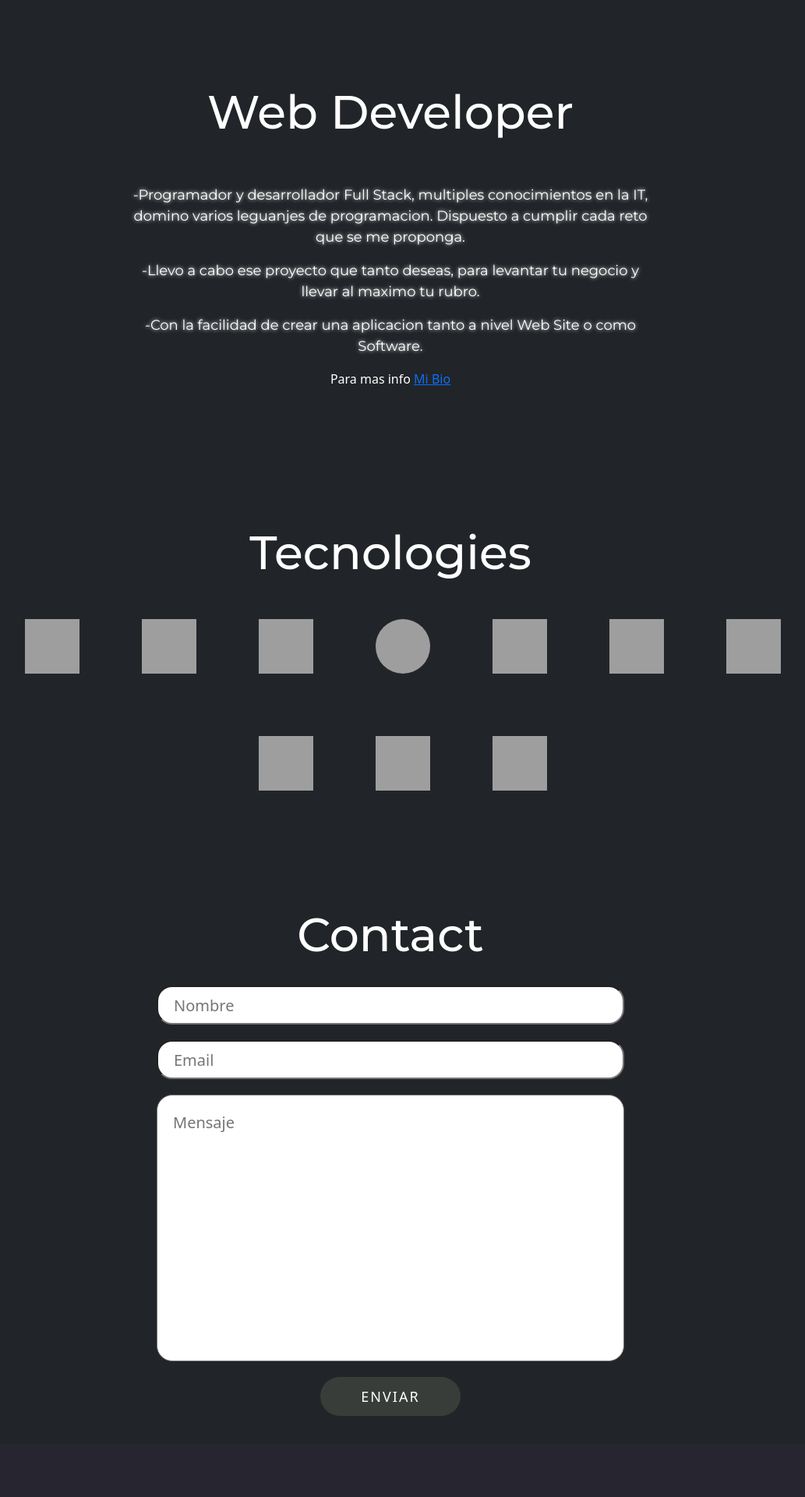
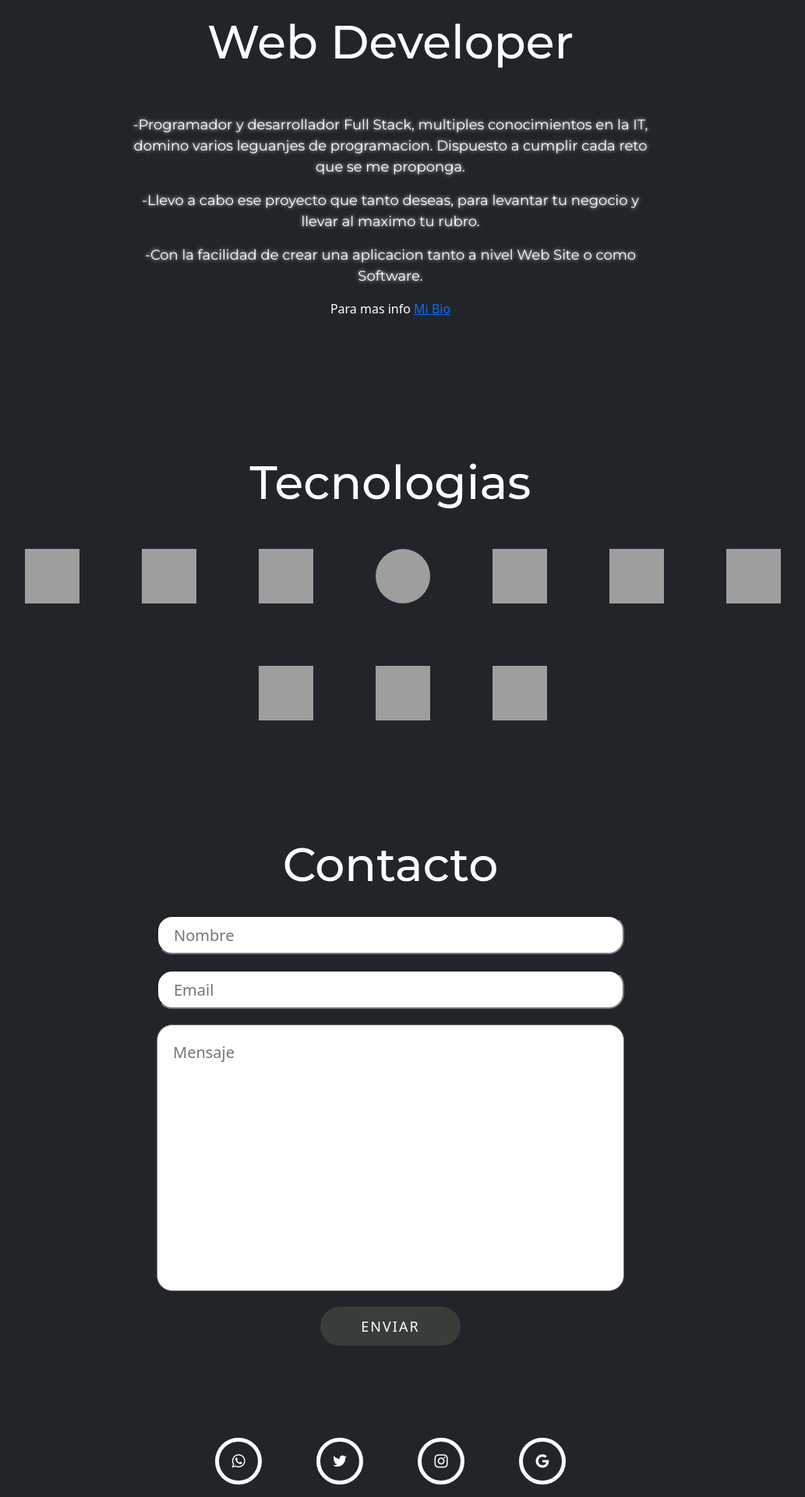
Before and after one commit to Emaprosk/emamagurno, a PHP site: template Views/index.php in a window 1280 px wide. Shown: the part 451-2371 px from the top of the page at 78% size, without its empty margins (139-1172 px from the left). Before the commit the page ends 2267 px from the top, so only its background shows below. Run offline with PHP 8.4, Linux system fonts and the light colour scheme; the template is opened without the code that fills it, so the values that code supplies are empty; some libraries are stand-ins or nearby versions; grey boxes are pictures that could not be loaded.

Commit message:
16/1 mejoras

```diff
--- a/Views/css/styles.css
+++ b/Views/css/styles.css
@@ -72,9 +72,11 @@ h1{
 }
 
 #imgperfil{
+     margin-left: 15%;
      border-radius: 50%;
-     width: 300px;
-     height: 300px;
+     width: 70%;
+     height: auto;
+
 }
 
 .divicons{
@@ -114,3 +116,58 @@ h1{
      justify-content: space-between;
      padding: 40px;
 }
+
+.containerSocial{
+	height: 240px;
+	display: flex;
+	justify-content: center;
+	align-items: center;
+}
+.social {
+	color: #fff;
+	list-style: none;
+	padding: 0;
+	display: flex;
+	justify-content: space-between;
+	width: 450px;
+}
+
+.social__list {
+	width: 60px;
+	height: 60px;
+	border-radius: 50%;
+	border: 5px solid #fff;
+	display: flex;
+	justify-content: center;
+	align-items: center;
+	font-size: 20px;
+	transition: all 0.3s;
+}
+
+.social__list {
+	cursor: pointer;
+}
+
+.whatsapp:hover {
+	border-color: #4dc247;
+	box-shadow: 0px 0px 20px #4dc247, inset 0px 0px 15px #4dc247;
+	color: #4dc247;
+}
+
+.twitter:hover {
+	border-color: #00aced;
+	box-shadow: 0px 0px 20px #00aced, inset 0px 0px 20px #00aced;
+	color: #00aced;
+}
+
+.instagram:hover {
+	border-color: #bc2a8d;
+	box-shadow: 0px 0px 20px #bc2a8d, inset 0px 0px 15px #bc2a8d;
+	color: #bc2a8d;
+}
+
+.google:hover {
+	border-color: #dd4b39;
+	box-shadow: 0px 0px 20px #dd4b39, inset 0px 0px 15px #dd4b39;
+	color: #dd4b39;
+}
--- a/Views/footer.php
+++ b/Views/footer.php
@@ -1,10 +1,32 @@
+<div class="containerSocial">
+    <ul class="social">
+        <li class="social__list whatsapp">
+            <a href="https://wa.me/qr/JZSRA6DKPUSRH1" style="color:inherit"><i class="fa fa-whatsapp"></i></a>
+        </li>
+        <li class="social__list twitter">
+            <a href="https://twitter.com/EmanuelMagu" style="color:inherit"><i class="fa fa-twitter"></i></a>
+        </li>
+        <li class="social__list instagram">
+            <a href="https://www.instagram.com/emamagurno/" style="color:inherit"><i class="fa fa-instagram"></i></a>
+        </li>
+        <li class="social__list google">
+            <a href="mailto:magurnoema@gmail.com?subject=Contacto Por Web"
+            style="color:inherit"><i class="fa fa-google"></i></a>
+        </li>
+    </ul>
+</div>
+    <script src="https://cdn.jsdelivr.net/npm/bootstrap@5.2.3/dist/js/bootstrap.bundle.min.js"></script>
 
-    <script src="https://cdn.jsdelivr.net/npm/bootstrap@5.2.3/dist/js/bootstrap.bundle.min.js"></script>
-     <script src="https://cdn.jsdelivr.net/npm/@popperjs/core@2.11.6/dist/umd/popper.min.js"
-     integrity="sha384-oBqDVmMz9ATKxIep9tiCxS/Z9fNfEXiDAYTujMAeBAsjFuCZSmKbSSUnQlmh/jp3" crossorigin="anonymous"></script>
-     <script src="https://cdn.jsdelivr.net/npm/bootstrap@5.2.3/dist/js/bootstrap.min.js"
-     integrity="sha384-cuYeSxntonz0PPNlHhBs68uyIAVpIIOZZ5JqeqvYYIcEL727kskC66kF92t6Xl2V" crossorigin="anonymous"></script>
-    </body>
+    <script src="https://cdn.jsdelivr.net/npm/bootstrap@5.2.3/dist/js/bootstrap.bundle.min.js"
+    integrity="sha384-kenU1KFdBIe4zVF0s0G1M5b4hcpxyD9F7jL+jjXkk+Q2h455rYXK/7HAuoJl+0I4" crossorigin="anonymous"></script>
+
+    <script src="https://cdn.jsdelivr.net/npm/@popperjs/core@2.11.6/dist/umd/popper.min.js"
+    integrity="sha384-oBqDVmMz9ATKxIep9tiCxS/Z9fNfEXiDAYTujMAeBAsjFuCZSmKbSSUnQlmh/jp3" crossorigin="anonymous"></script>
+
+    <script src="https://cdn.jsdelivr.net/npm/bootstrap@5.2.3/dist/js/bootstrap.min.js"
+    integrity="sha384-cuYeSxntonz0PPNlHhBs68uyIAVpIIOZZ5JqeqvYYIcEL727kskC66kF92t6Xl2V" crossorigin="anonymous"></script>
+</body>
+
 
 
 </html>
--- a/Views/header.php
+++ b/Views/header.php
@@ -12,9 +12,11 @@
 
      <link rel="stylesheet" href="<?php echo CSS_PATH?>btn.css">
 
+     <link rel="icon" href="<?php echo IMG_PATH?>html-5.png">
 
+     <link rel="stylesheet" href="https://maxcdn.bootstrapcdn.com/font-awesome/4.7.0/css/font-awesome.min.css">
 
      <title>Home</title>
 
 </head>
-<body class="bg-dark" id="bodu">
+<body class="bg-dark">
--- a/Views/index.php
+++ b/Views/index.php
@@ -4,7 +4,7 @@
 <main id="all-body">
      <div class="container">
           <div class="divcenter" style="margin-top: 150px;">
-               <div style="">
+               <div>
                     <img id="imgperfil" src="<?php echo IMG_PATH?>perfil.jpg" alt="perfil">
                </div>
           </div>
@@ -29,7 +29,7 @@
 
           <div class="divicons" style="margin-top: 150px;">
                <div class="divcenter">
-                    <h1 style="color: white;">Tecnologies</h1>
+                    <h1 style="color: white;">Tecnologias</h1>
                </div>
                <ul class="ulicons">
                     <li class="liicons"><img id="imgicons" src="<?php echo IMG_PATH?>html-5.png" alt=""></li>
@@ -45,7 +45,7 @@
                </ul>
           </div>
 
-          <div class="divcenter" style="margin-top: 100px;"><h1>Contact</h1></div>
+          <div class="divcenter" style="margin-top: 100px;"><h1>Contacto</h1></div>
           <div class="divcenter">
                <form action="<?php echo FRONT_ROOT?>Home/sendMail" method="post">
                     <input name="name" type="text" id="form-content" placeholder="Nombre"><br>
--- a/Views/nav.php
+++ b/Views/nav.php
@@ -9,7 +9,7 @@
           <a class="nav-link" aria-current="page" href="#">Inicio</a>
         </li>
         <li class="nav-item">
-          <a class="nav-link" href="#">Sobre mi</a>
+          <a class="nav-link" href="#">Mis Projectos</a>
         </li>
         <li>
           <a class="nav-link" href="<?php echo FRONT_ROOT?>Data\CV Emanuel Magurno.pdf"
--- a/index.php
+++ b/index.php
@@ -18,7 +18,9 @@
 
 	require_once(VIEWS_PATH."header.php");
 
+
 	Router::Route(new Request());
+
 
 	require_once(VIEWS_PATH."footer.php");
 ?>
```
